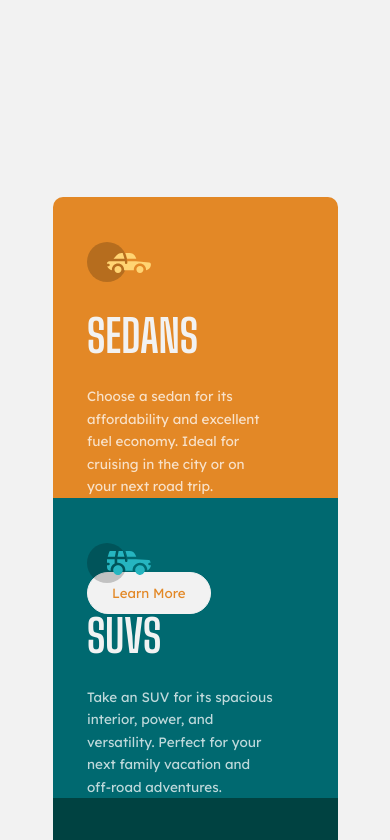
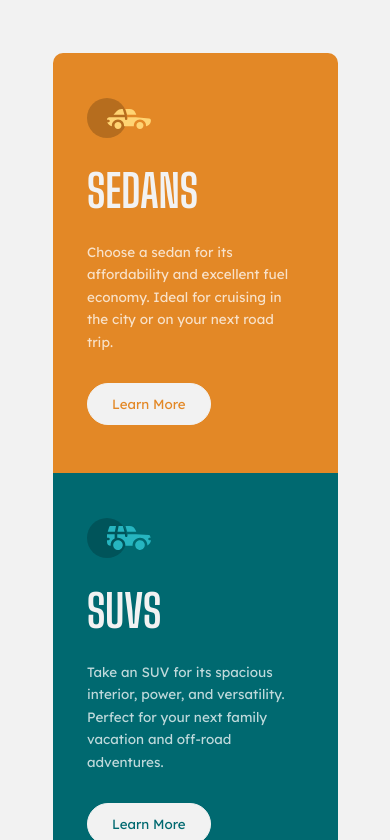
Before and after one commit to L0rdix/3-Column, a plain HTML site: page index.html in a window 390 px wide. Shown: the top 840 px of the page. Drawn offline with Linux system fonts and the light colour scheme.

Commit message:
Updated Mobile view
Added Mobile media querry

```diff
--- a/CSS/styles.css
+++ b/CSS/styles.css
@@ -77,7 +77,7 @@ p{
 .sec_container{
     display: flex;
     flex-direction: row;
-    height: 30rem;
+    /* height: 30rem; */
     border-radius: 1rem;
 }
 
@@ -190,14 +190,50 @@ p{
 @media only screen and (max-width: 850px) {
 
     .sec_container{
+        display: flex;
+        justify-content: center;
         flex-direction: column;
+        align-items: center;
+
+        padding: 3.5rem 0rem
     }
 
+
+    /* Sedans */
     .sedans{
         border-radius: 10px 10px 0 0;
+        height: 28rem;
     }
 
+    .sedans .container{
+        width: 19rem;
+    }
+
+    .sedans .btn{
+        top: 19rem;
+    }
+
+    /* SUVs */
+    .suvs{
+        height: 28rem;
+    }
+
+    .suvs .container{
+        width: 19rem;
+    }
+
+    .suvs .btn{
+        top: 19rem;
+    }
+
+    /* Luxury */
     .luxury{
         border-radius: 0 0 10px 10px;
+        height: 28rem;
     }
+
+    .luxury .btn{
+        top: 19rem;
+    }
+
 }
```
